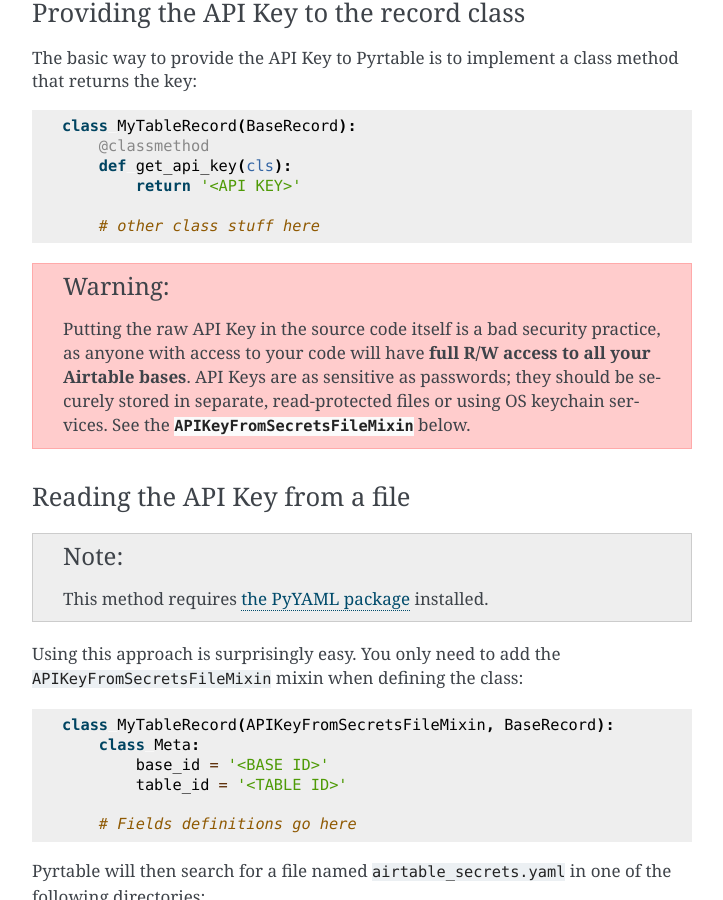
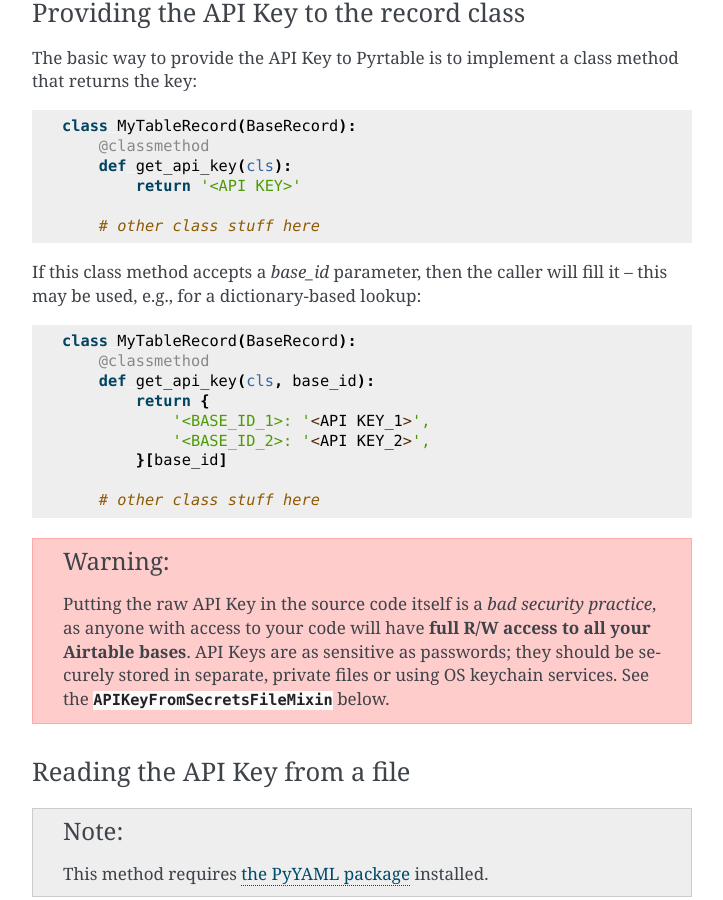
Before and after one commit to vilarneto/pyrtable, a Sphinx documentation site: the page built from docs/source/record.rst, in a window 1280 px wide and 900 px high, scrolled down 1219 px. Shown: the whole window, without its empty margins (388-1111 px from the left). Built offline with Sphinx 7.4.7, drawn with Linux system fonts in a browser that asks for light colours.

Commit message:
Fix documentation and extend it to explain and exemplify the `base_id` parameter for `get_api_key()`

```diff
--- a/README.rst
+++ b/README.rst
@@ -110,7 +110,7 @@
 Compatibility
 -------------
 
-Pyrtable is compatible with Python 3.7 and 3.8. Previous 3.x versions may or may not work. Python 2.x is not supported at all.
+Pyrtable is compatible with Python 3.8 and 3.9. Python 2.x is not supported at all.
 
 Documentation
 -------------
--- a/docs/source/intro.rst
+++ b/docs/source/intro.rst
@@ -39,7 +39,7 @@
             table_id = 'Employees'     # @TODO change this value
 
         @classmethod
-        def get_api_key(cls, base_id):
+        def get_api_key(cls):
             return 'keyABCDE12345'     # @TODO change this value
 
         name = StringField('Name')
--- a/docs/source/record.rst
+++ b/docs/source/record.rst
@@ -56,9 +56,21 @@
 
         # other class stuff here
 
+If this class method accepts a `base_id` parameter, then the caller will fill it -- this may be used, e.g., for a dictionary-based lookup::
+
+    class MyTableRecord(BaseRecord):
+        @classmethod
+        def get_api_key(cls, base_id):
+            return {
+                '<BASE_ID_1>: '<API KEY_1>',
+                '<BASE_ID_2>: '<API KEY_2>',
+            }[base_id]
+
+        # other class stuff here
+
 .. warning::
 
-    Putting the raw API Key in the source code itself is a bad security practice, as anyone with access to your code will have **full R/W access to all your Airtable bases**. API Keys are as sensitive as passwords; they should be securely stored in separate, read-protected files or using OS keychain services. See the :class:`APIKeyFromSecretsFileMixin` below.
+    Putting the raw API Key in the source code itself is a *bad security practice*, as anyone with access to your code will have **full R/W access to all your Airtable bases**. API Keys are as sensitive as passwords; they should be securely stored in separate, private files or using OS keychain services. See the :class:`APIKeyFromSecretsFileMixin` below.
 
 .. _APIKeyFromSecretsFileMixin:
 
```
Also changed, not shown: README.md (+1 -1 lines).
